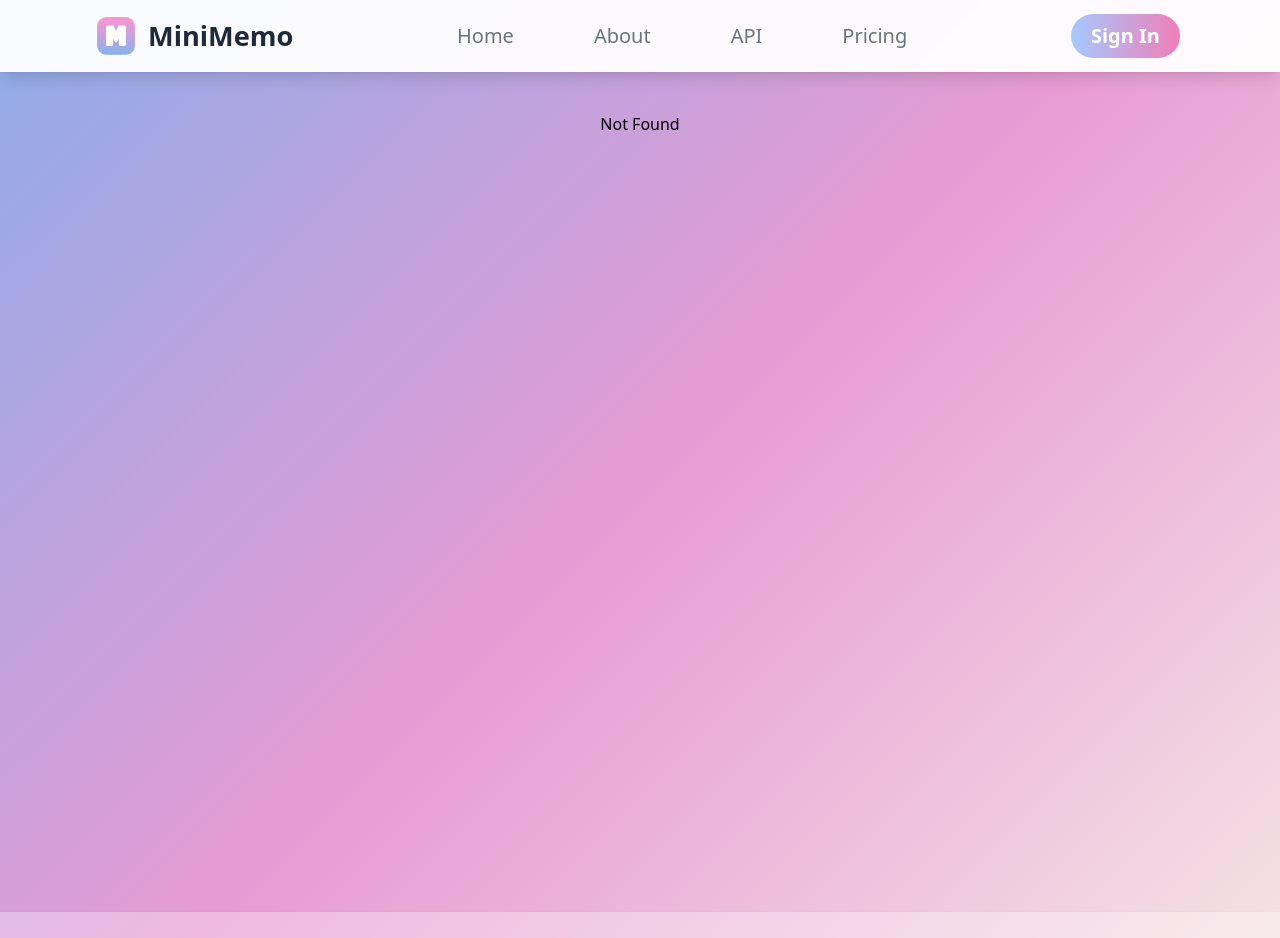
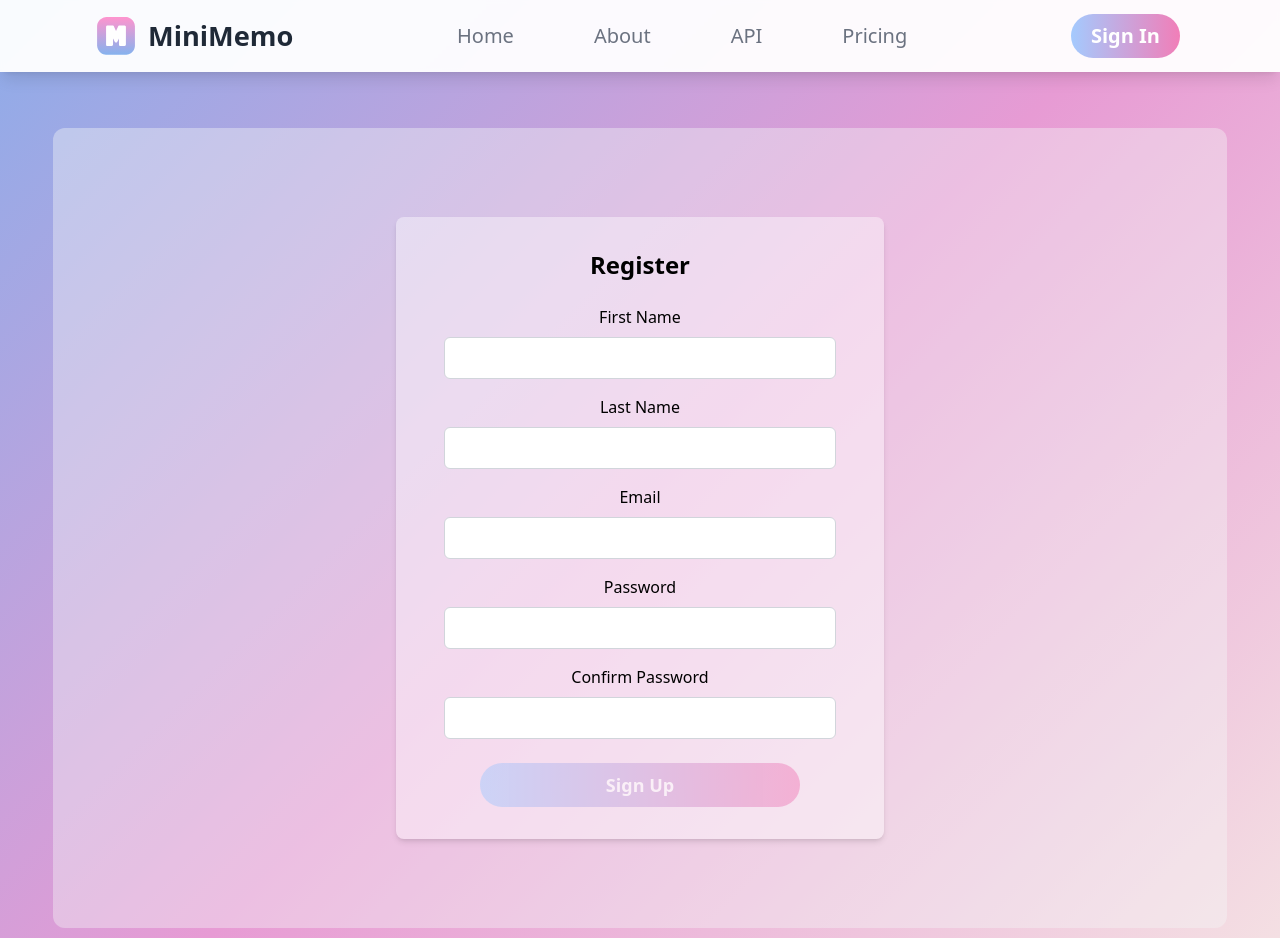
Before and after one commit to dmitrii-cernev/quickflick-fe, a React (Vite) app: page /register in a window 1280 px wide. Before the commit this address had no page. Shown: the top 938 px of the page. Built offline with nearby package versions, Linux system fonts and the light colour scheme; what tailwindcss-animated would draw is missing.

Commit message:
add registration page

```diff
--- a/src/App.jsx
+++ b/src/App.jsx
@@ -8,6 +8,7 @@ import About from "./pages/About.jsx";
 import ApiPage from "./pages/ApiPage.jsx";
 import PricingPage from "./pages/PricingPage.jsx";
 import LoginPage from "./pages/LoginPage.jsx";
+import RegistrationPage from "./pages/RegistrationPage.jsx";
 
 export default function App() {
     const contextClass = {
@@ -19,7 +20,7 @@ export default function App() {
         dark: "bg-white-500 font-gray-100",
     }
     return (
-        <main className="text-center pt-24 sm:pt-28">
+        <main className="text-center pt-16 sm:pt-28">
             <Header/>
             <ToastContainer limit={3}
                             toastClassName={({type}) => contextClass[type || "default"] + " rounded-2xl m-2 p-2 text-gray-800 border-solid border-black relative flex p-1 min-h-10 justify-between overflow-hidden cursor-pointer"}/>
@@ -29,6 +30,7 @@ export default function App() {
                 <Route path="/api" element={<ApiPage/>}/>
                 <Route path="/pricing" element={<PricingPage/>}/>
                 <Route path={"/login"} element={<LoginPage/>}/>
+                <Route path={"/register"} element={<RegistrationPage/>}/>
                 <Route path="*" element={<h1 className={"min-h-screen"}>Not Found</h1>}/>
             </Routes>
             <FooterWithLogo/>
--- a/src/pages/About.jsx
+++ b/src/pages/About.jsx
@@ -1,6 +1,6 @@
 export default function About() {
     return (<div
-        className="w-11/12 mx-auto container text-left mb-6 min-h-screen bg-white bg-opacity-80 p-8 sm:p-20 rounded-xl">
+        className="w-11/12 mx-auto container text-left mb-6 min-h-screen bg-white bg-opacity-80 p-8 sm:p-20 rounded-xl animate-fade animate-duration-200">
         <h1 className="text-4xl font-bold mb-4">About Us</h1>
 
         <div className="m-1 sm:m-6 p-2 sm:p-6 rounded-md shadow-md">
--- a/src/pages/ApiPage.jsx
+++ b/src/pages/ApiPage.jsx
@@ -1,7 +1,7 @@
 export default function ApiPage() {
     return (
         <div
-            className="w-11/12 mx-auto container text-left mb-6 min-h-screen bg-white bg-opacity-80 p-10 sm:p-20 rounded-xl">
+            className="w-11/12 mx-auto container text-left mb-6 min-h-screen bg-white bg-opacity-80 p-10 sm:p-20 rounded-xl animate-fade animate-duration-200">
             <h1 className="text-4xl font-bold mb-4">API</h1>
             <p className="text-lg font-semibold mb-2">MiniMemo provides a simple API for developers
                 to use.</p>
--- a/src/pages/LoginPage.jsx
+++ b/src/pages/LoginPage.jsx
@@ -1,8 +1,13 @@
 import {useState} from 'react';
+import {Link} from 'react-router-dom';
 
 const LoginPage = () => {
     const [username, setUsername] = useState('');
     const [password, setPassword] = useState('');
+
+    const isFormValid = () => {
+        return username !== '' && password !== '';
+    };
 
     const handleLogin = () => {
         // Implement your login logic here
@@ -11,11 +16,11 @@ const LoginPage = () => {
 
     return (
         <div
-            className=" w-11/12 mx-auto flex justify-center items-center h-screen bg-white bg-opacity-40 rounded-xl">
-            <div className="bg-white p-8 rounded-md shadow-md">
-                <h1 className="text-2xl font-bold mb-6">Login</h1>
+            className="w-11/12 mx-auto flex justify-center items-center h-screen my-4 sm:bg-white sm:bg-opacity-40 rounded-xl animate-fade animate-duration-200">
+            <div className="sm:w-5/12 bg-white bg-opacity-40 p-8 rounded-md shadow-md">
+                <h1 className="text-2xl font-bold">Sign In</h1>
 
-                <form className="flex flex-col">
+                <form className="flex flex-col my-4">
                     <label className="mb-2">Username</label>
                     <input
                         type="text"
@@ -35,11 +40,19 @@ const LoginPage = () => {
                     <button
                         type="button"
                         onClick={handleLogin}
-                        className="bg-blue-500 text-white p-2 rounded-md hover:bg-blue-600 focus:outline-none"
+                        disabled={!isFormValid()}
+                        className={`text-lg font-semibold bg-gradient-to-r from-blue-300 to-pink-400 ${
+                            isFormValid()
+                                ? 'text-white hover:from-blue-300 hover:to-pink-600 focus:outline-none'
+                                : 'text-gray-700 cursor-not-allowed opacity-50'
+                        } p-2 rounded-full transition-all`}
                     >
                         Login
                     </button>
                 </form>
+                <Link to="/register" className="text-sm text-blue-500 hover:underline">
+                    Sign Up
+                </Link>
             </div>
         </div>
     );
--- a/src/pages/PricingPage.jsx
+++ b/src/pages/PricingPage.jsx
@@ -1,7 +1,7 @@
 export default function PricingPage() {
     return (
         <div
-            className="w-11/12 mx-auto container text-left mb-6 min-h-screen bg-white bg-opacity-80 p-10 sm:p-20 rounded-xl">
+            className="w-11/12 mx-auto container text-left mb-6 min-h-screen bg-white bg-opacity-80 p-10 sm:p-20 rounded-xl animate-fade animate-duration-200">
             <h1 className="text-4xl font-bold mb-4">Pricing</h1>
             <p className="text-lg font-semibold mb-2">Plans are currently in development.</p>
         </div>
--- /dev/null
+++ b/src/pages/RegistrationPage.jsx
@@ -0,0 +1,97 @@
+import {useState} from 'react';
+
+const RegistrationPage = () => {
+    const [firstName, setFirstName] = useState('');
+    const [lastName, setLastName] = useState('');
+    const [email, setEmail] = useState('');
+    const [password, setPassword] = useState('');
+    const [confirmPassword, setConfirmPassword] = useState('');
+    const [registrationError, setRegistrationError] = useState('');
+
+    const isFormValid = () => {
+        return (
+            firstName.trim() !== '' &&
+            lastName.trim() !== '' &&
+            email.trim() !== '' &&
+            password.trim() !== '' &&
+            confirmPassword.trim() === password.trim()
+        );
+    };
+
+    const handleRegister = () => {
+        // Implement your registration logic here
+        if (isFormValid()) {
+            console.log('Registration successful');
+            setRegistrationError('');
+            // Add logic to proceed with registration
+        } else {
+            setRegistrationError('Please fill in all fields correctly.');
+        }
+    };
+
+    return (
+        <div
+            className="flex justify-center items-center h-screen sm:bg-gray-100 sm:bg-opacity-40 w-11/12 m-4 mx-auto rounded-xl animate-fade animate-duration-200">
+            <div className="sm:w-5/12 bg-white p-8 sm:px-12 rounded-lg shadow-md bg-opacity-40">
+                <h1 className="text-2xl font-bold mb-6">Register</h1>
+
+                {registrationError && <p className="text-red-500 mb-4">{registrationError}</p>}
+
+                <form className="flex flex-col">
+                    <label className="mb-2">First Name</label>
+                    <input
+                        type="text"
+                        value={firstName}
+                        onChange={(e) => setFirstName(e.target.value)}
+                        className="p-2 border border-gray-300 rounded-md mb-4"
+                    />
+
+                    <label className="mb-2">Last Name</label>
+                    <input
+                        type="text"
+                        value={lastName}
+                        onChange={(e) => setLastName(e.target.value)}
+                        className="p-2 border border-gray-300 rounded-md mb-4"
+                    />
+
+                    <label className="mb-2">Email</label>
+                    <input
+                        type="email"
+                        value={email}
+                        onChange={(e) => setEmail(e.target.value)}
+                        className="p-2 border border-gray-300 rounded-md mb-4"
+                    />
+
+                    <label className="mb-2">Password</label>
+                    <input
+                        type="password"
+                        value={password}
+                        onChange={(e) => setPassword(e.target.value)}
+                        className="p-2 border border-gray-300 rounded-md mb-4"
+                    />
+
+                    <label className="mb-2">Confirm Password</label>
+                    <input
+                        type="password"
+                        value={confirmPassword}
+                        onChange={(e) => setConfirmPassword(e.target.value)}
+                        className="p-2 border border-gray-300 rounded-md mb-6"
+                    />
+
+                    <button
+                        type="button"
+                        onClick={handleRegister}
+                        disabled={!isFormValid()}
+                        className={`mx-auto w-80 text-lg text-white py-2 font-semibold bg-gradient-to-r from-blue-300 to-pink-400
+                        ${!isFormValid() && 'opacity-50 cursor-not-allowed'}
+                        hover:from-blue-300 hover:to-pink-600 focus:outline-none rounded-full`}
+                    >
+                        Sign Up
+                    </button>
+                </form>
+            </div>
+        </div>
+    );
+};
+
+export default RegistrationPage;
```
